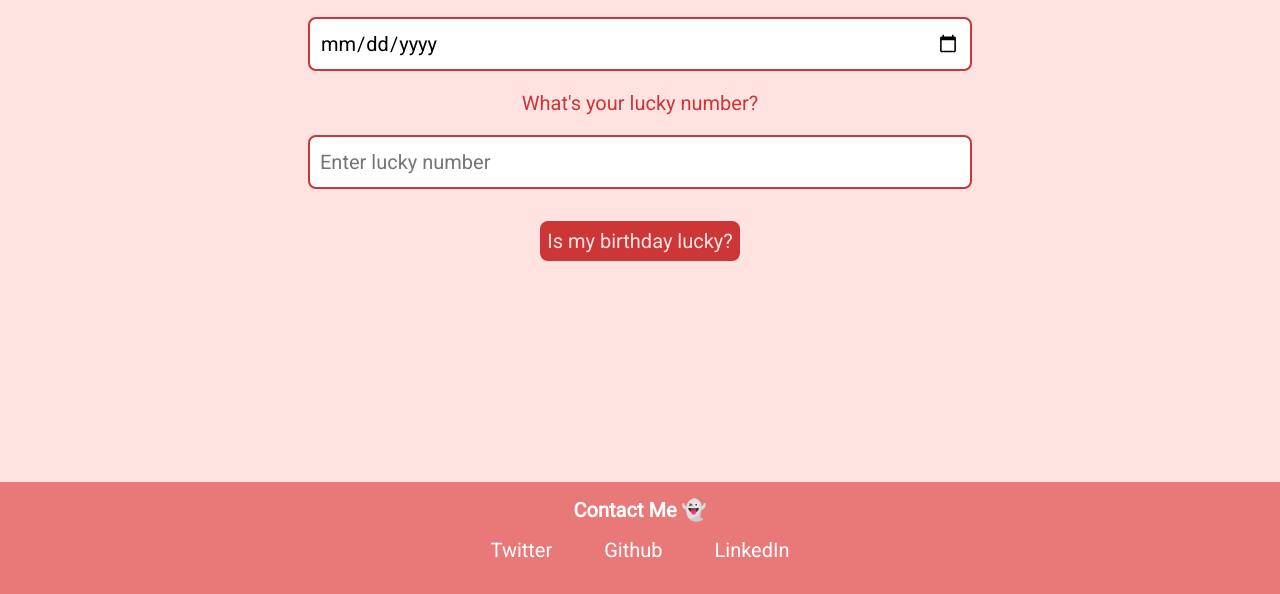
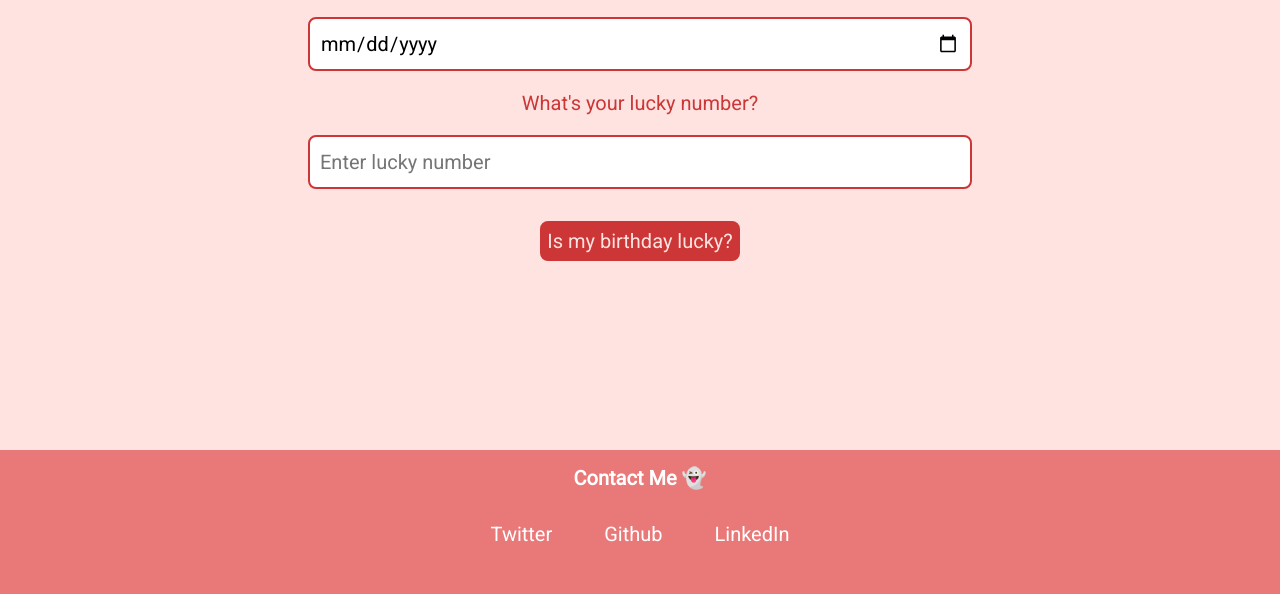
Before and after one commit to dhrupotter/lucky-birthday, a plain HTML site: page index.html in a window 1280 px wide. Shown: the part 206-800 px from the top of the page. Drawn offline with Linux system fonts and the light colour scheme.

Commit message:
Add README file and social links

```diff
--- a/index.html
+++ b/index.html
@@ -9,6 +9,7 @@
   </head>
   <body>
     <div class="main-wrapper">
+      <div>
         <div>
           <nav class="navigation">
             <div class="navContent">Try your Luck</div>
@@ -35,14 +36,25 @@
             <div class="output"></div>
           </div>
         </div>
+      </div>
 
       <footer class="footer">
         <div class="footer-header">Contact Me 👻</div>
         <ul class="social-links list-non-bullet">
-          <li class="list-item-inline"><a class="link" href="/">Twitter</a></li>
-          <li class="list-item-inline"><a class="link" href="/">Github</a></li>
           <li class="list-item-inline">
-            <a class="link" href="/">LinkedIn</a>
+            <a class="link" href="https://twitter.com/DhruviGandhi25"
+              >Twitter</a
+            >
+          </li>
+          <li class="list-item-inline">
+            <a class="link" href="https://github.com/dhrupotter">Github</a>
+          </li>
+          <li class="list-item-inline">
+            <a
+              class="link"
+              href="https://www.linkedin.com/in/dhruvi-gandhi-609a35166/"
+              >LinkedIn</a
+            >
           </li>
         </ul>
       </footer>
--- a/styles.css
+++ b/styles.css
@@ -21,6 +21,7 @@ body {
   flex-direction: column;
   min-height: 100vh;
 }
+
 .navigation {
   background-color: var(--primary-color);
   color: var(--off-white);
@@ -141,3 +142,8 @@ body {
   display: inline;
   padding: 0rem 0.5rem;
 }
+
+.list-non-bullet {
+  list-style: none;
+  margin: 2rem 0;
+}
```
Also changed, not shown: 1 other file. Lines whose indentation alone changed are shown as unchanged.
